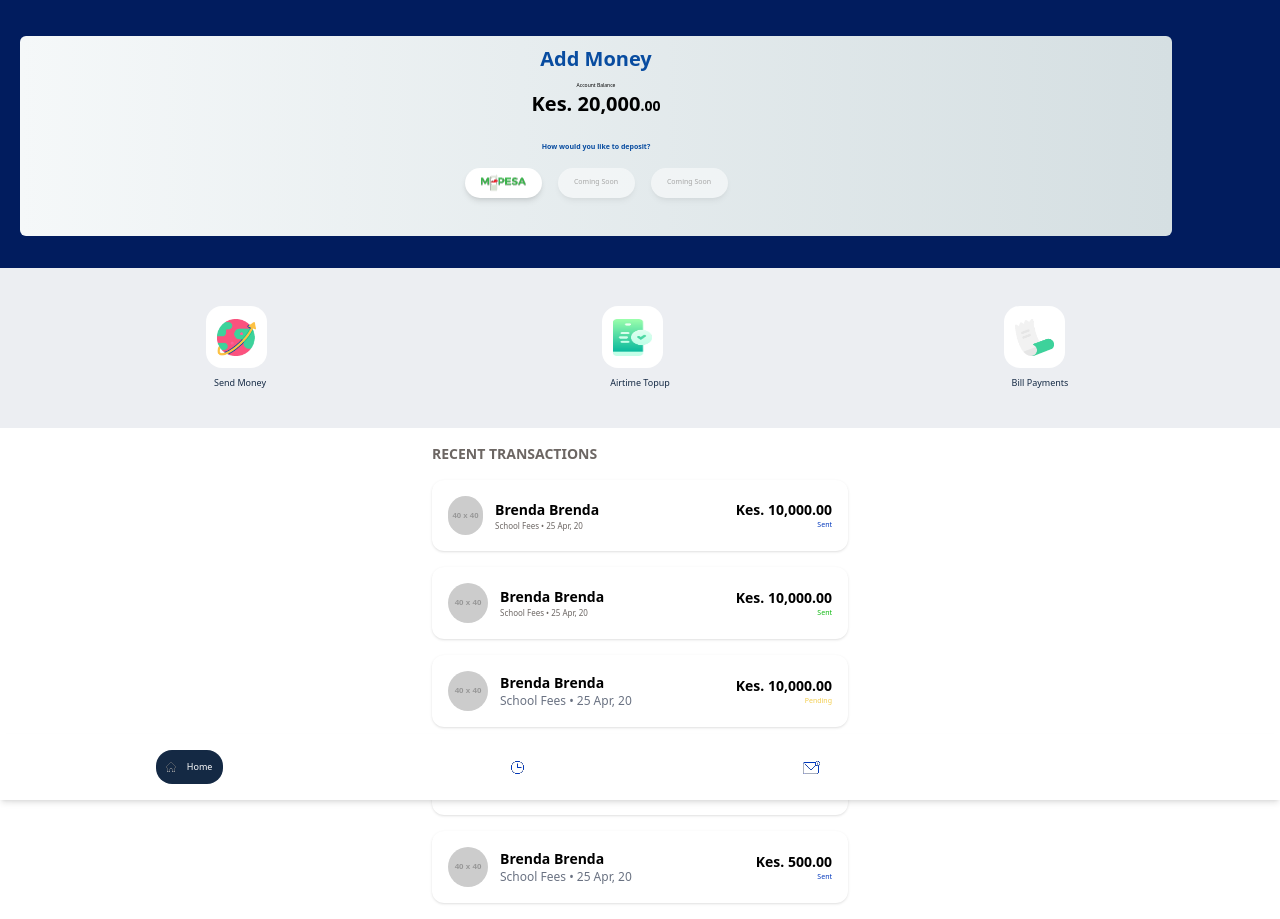
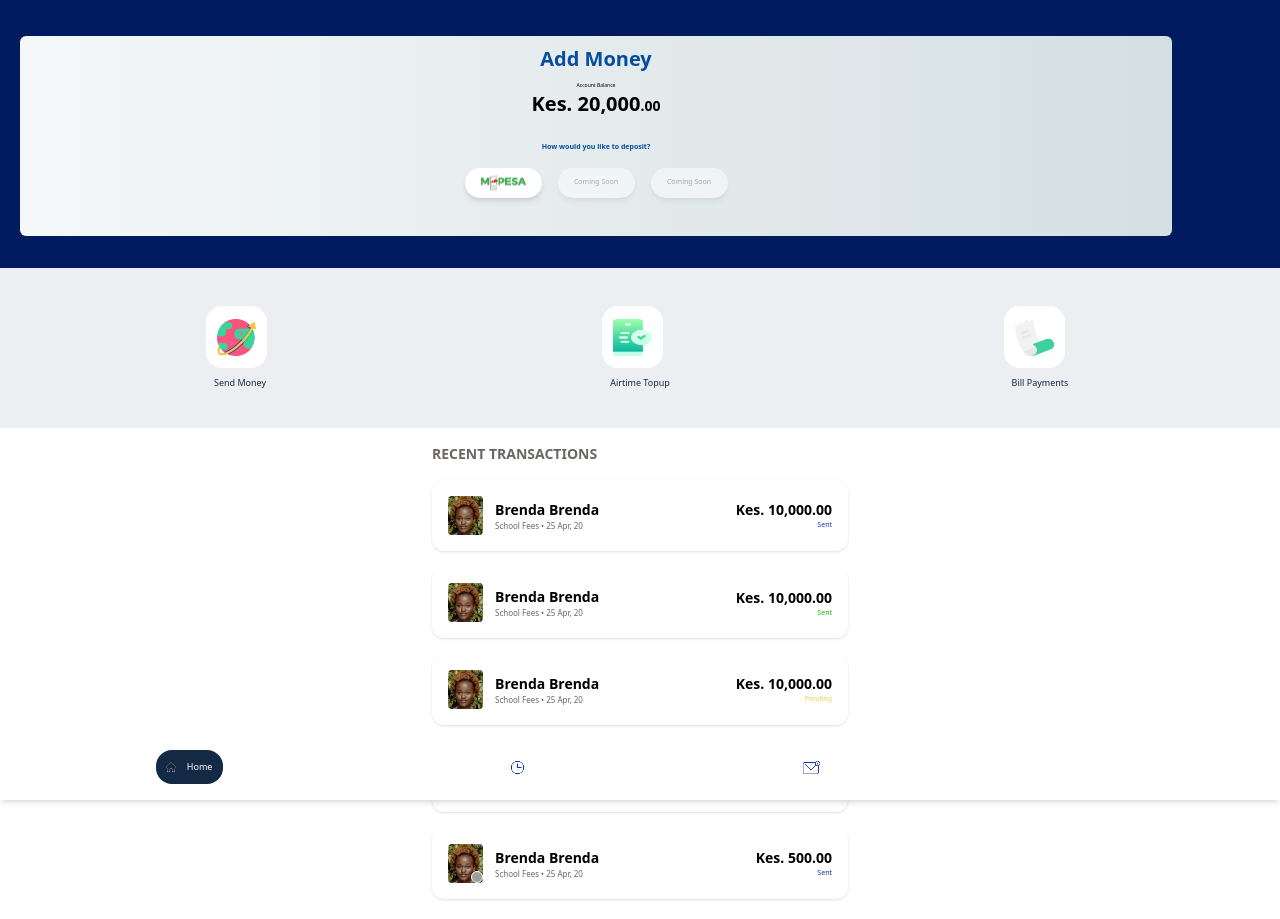
Before and after one commit to smith-maina7/Lypa-app, a Vue app: page /deposit in a window 1280 px wide. Built offline with nearby package versions, Linux system fonts and the light colour scheme; grey boxes are pictures that could not be loaded; some icons are missing.

Commit message:
reduced the p tags for and inserted brenda's image.

```diff
--- a/src/components/depo_sit.vue
+++ b/src/components/depo_sit.vue
@@ -1,25 +1,33 @@
 <script setup>
-  import {Icon} from '@iconify/vue'
-
+import { Icon } from '@iconify/vue'
 </script>
 <template>
   <main class="grid grid-cols-1">
     <div id="container" class="h-67 w-full bg-[#011C5E]">
-            <div id="bal-detail" class=" bg-linear-to-r from-[#F5F8F9] to-[#D5DFE2] w-[90%] h-50 rounded-md mx-5 mt-9 flex flex-grow flex-wrap flex-col items-center drop-shadow-[#8092bd]">
-                <p class="text-[20px] text-[#084CA0] font-bold my-2 " >Add Money</p>
+      <div
+        id="bal-detail"
+        class="bg-linear-to-r from-[#F5F8F9] to-[#D5DFE2] w-[90%] h-50 rounded-md mx-5 mt-9 flex flex-grow flex-wrap flex-col items-center drop-shadow-[#8092bd]"
+      >
+        <p class="text-[20px] text-[#084CA0] font-bold my-2">Add Money</p>
         <p class="text-black text-[5px] font-bolder">Account Balance</p>
         <p class="text-xl font-bold mb-6">Kes. 20,000<span class="text-sm">.00</span></p>
-                <p class="text-sm text-[#084CA0] font-bold mb-2 text-[7px]">How would you like to deposit?</p>
-
+        <p class="text-sm text-[#084CA0] font-bold mb-2 text-[7px]">
+          How would you like to deposit?
+        </p>
 
         <div id="bal-cards" class="flex gap-4 mt-2">
-                <p class="bg-white rounded-[20px] w-[77px] h-[30px] shadow-md bg-[url('/images/mpesa.png')] object-contain bg-no-repeat bg-center">
-                </p>
+          <p
+            class="bg-white rounded-[20px] w-[77px] h-[30px] shadow-md bg-[url('/images/mpesa.png')] object-contain bg-no-repeat bg-center"
+          ></p>
 
-                <p class="bg-white rounded-[20px] w-[77px] h-[30px] flex items-center justify-center text-center shadow-md text-[#6C6663] opacity-[50%] text-[7px]">
+          <p
+            class="bg-white rounded-[20px] w-[77px] h-[30px] flex items-center justify-center text-center shadow-md text-[#6C6663] opacity-[50%] text-[7px]"
+          >
             Coming Soon
           </p>
-                 <p class="bg-white rounded-[20px] w-[77px] h-[30px] flex items-center justify-center text-center shadow-md text-[#6C6663] opacity-[50%] text-[7px]">
+          <p
+            class="bg-white rounded-[20px] w-[77px] h-[30px] flex items-center justify-center text-center shadow-md text-[#6C6663] opacity-[50%] text-[7px]"
+          >
             Coming Soon
           </p>
         </div>
@@ -27,18 +35,27 @@
     </div>
     <div class="w-full h-40 bg-[#ECEEF2] opacity-100% grid grid-cols-3 place-items-center px-10">
       <div>
-                <div class="bg-white w-[61px] h-[62px] grid grid-cols-1 place-items-center rounded-2xl mb-2">
-                    <img src="/images/world.png" alt="Image of the World" class="w-[39px] h-[37px]"></div>
+        <div
+          class="bg-white w-[61px] h-[62px] grid grid-cols-1 place-items-center rounded-2xl mb-2"
+        >
+          <img src="/images/world.png" alt="Image of the World" class="w-[39px] h-[37px]" />
+        </div>
         <p class="text-[#142944] text-[9px] px-2">Send Money</p>
       </div>
       <div>
-                <div class="bg-white w-[61px] h-[62px] grid grid-cols-1 place-items-center rounded-2xl mb-2">
-                    <img src="/images/Image97.png" alt="Image of the World" class="w-[39px] h-[37px]"></div>
+        <div
+          class="bg-white w-[61px] h-[62px] grid grid-cols-1 place-items-center rounded-2xl mb-2"
+        >
+          <img src="/images/Image97.png" alt="Image of the World" class="w-[39px] h-[37px]" />
+        </div>
         <p class="text-[#142944] text-[9px] px-2">Airtime Topup</p>
       </div>
       <div>
-                <div class="bg-white w-[61px] h-[62px] grid grid-cols-1 place-items-center rounded-2xl mb-2">
-                    <img src="/images/Image96.png" alt="Image of the World" class="w-[39px] h-[37px]"></div>
+        <div
+          class="bg-white w-[61px] h-[62px] grid grid-cols-1 place-items-center rounded-2xl mb-2"
+        >
+          <img src="/images/Image96.png" alt="Image of the World" class="w-[39px] h-[37px]" />
+        </div>
         <p class="text-[#142944] text-[9px] px-2">Bill Payments</p>
       </div>
     </div>
@@ -50,7 +67,11 @@
         <!-- Repeat this block for each transaction -->
         <div class="flex items-center justify-between p-4 bg-white rounded-xl shadow-sm">
           <div class="flex items-center gap-3">
-               <img src="https://via.placeholder.com/40" alt="Avatar" class="w-[35px] h-[39px] rounded-full object-cover" />
+            <img
+              src="/images/Brendas.png"
+              alt="Avatar"
+              class="w-[35px] h-[39px] rounded-sm object-cover"
+            />
             <div>
               <p class="font-semibold text-sm">Brenda Brenda</p>
               <p class="text-[8px] text-[#6C6663]">School Fees • 25 Apr, 20</p>
@@ -61,13 +82,16 @@
             <p class="font-semibold text-sm">Kes. 10,000.00</p>
             <p class="text-[7px] text-[#0037BC]">Sent</p>
           </div>
-
         </div>
 
         <!-- Pending version -->
         <div class="flex items-center justify-between p-4 bg-white rounded-xl shadow-sm">
           <div class="flex items-center gap-3">
-        <img src="https://via.placeholder.com/40" alt="Avatar" class="w-10 h-10 rounded-full object-cover" />
+            <img
+              src="/images/Brendas.png"
+              alt="Avatar"
+              class="w-[35px] h-[39px] rounded-sm object-cover"
+            />
             <div>
               <p class="font-semibold text-sm">Brenda Brenda</p>
               <p class="text-[8px] text-[#6C6663]">School Fees • 25 Apr, 20</p>
@@ -82,10 +106,14 @@
         <!-- Pending version -->
         <div class="flex items-center justify-between p-4 bg-white rounded-xl shadow-sm">
           <div class="flex items-center gap-3">
-        <img src="https://via.placeholder.com/40" alt="Avatar" class="w-10 h-10 rounded-full object-cover" />
+            <img
+              src="/images/Brendas.png"
+              alt="Avatar"
+              class="w-[35px] h-[39px] rounded-sm object-cover"
+            />
             <div>
               <p class="font-semibold text-sm">Brenda Brenda</p>
-          <p class="text-xs text-gray-500">School Fees • 25 Apr, 20</p>
+              <p class="text-[8px] text-[#6C6663]">School Fees • 25 Apr, 20</p>
             </div>
           </div>
           <div class="text-right">
@@ -97,10 +125,14 @@
         <!-- Pending version -->
         <div class="flex items-center justify-between p-4 bg-white rounded-xl shadow-sm">
           <div class="flex items-center gap-3">
-        <img src="https://via.placeholder.com/40" alt="Avatar" class="w-10 h-10 rounded-full object-cover" />
+            <img
+              src="/images/Brendas.png"
+              alt="Avatar"
+              class="w-[35px] h-[39px] rounded-sm object-cover"
+            />
             <div>
               <p class="font-semibold text-sm">Brenda Brenda</p>
-          <p class="text-xs text-gray-500">School Fees • 25 Apr, 20</p>
+              <p class="text-[8px] text-[#6C6663]">School Fees • 25 Apr, 20</p>
             </div>
           </div>
           <div class="text-right">
@@ -112,10 +144,21 @@
         <!-- Another variant -->
         <div class="flex items-center justify-between p-4 bg-white rounded-xl shadow-sm">
           <div class="flex items-center gap-3">
-        <img src="https://via.placeholder.com/40" alt="Avatar" class="w-10 h-10 rounded-full object-cover" />
+            <div class="relative w-[35px] h-[39px]">
+              <!-- brenda Image -->
+              <img
+                src="/images/Brendas.png"
+                alt="Avatar"
+                class="w-full h-full rounded-sm object-cover"
+              />
+
+              <div
+                class="absolute bottom-0 right-0 w-[12px] h-[12px] rounded-full bg-[url('/images/small-icon.png')] bg-cover bg-center border border-white"
+              ></div>
+            </div>
             <div>
               <p class="font-semibold text-sm">Brenda Brenda</p>
-          <p class="text-xs text-gray-500">School Fees • 25 Apr, 20</p>
+              <p class="text-[8px] text-[#6C6663]">School Fees • 25 Apr, 20</p>
             </div>
           </div>
           <div class="text-right">
@@ -126,21 +169,23 @@
       </div>
 
       <!-- Bottom Navigation -->
-  <div class="fixed bottom-0 left-0 right-0 bg-white shadow-md flex justify-around items-center p-4">
-    <button class="flex justify-evenly items-center text-white bg-[#142944] w-[67px] h-[34px] rounded-2xl ">
-      <img src="/images/home.png" alt="home image" class="pl-2">
+      <div
+        class="fixed bottom-0 left-0 right-0 bg-white shadow-md flex justify-around items-center p-4"
+      >
+        <button
+          class="flex justify-evenly items-center text-white bg-[#142944] w-[67px] h-[34px] rounded-2xl"
+        >
+          <img src="/images/home.png" alt="home image" class="pl-2" />
           <span class="text-[9px] px-2">Home</span>
         </button>
         <button class="flex flex-col items-center text-gray-500">
-      <img src="/images/transaction.png" alt="transaction image" class="pl-2">
+          <img src="/images/transaction.png" alt="transaction image" class="pl-2" />
         </button>
         <button class="flex flex-col items-center text-gray-500">
-        <img src="/images/envelop.png" alt="">
+          <img src="/images/envelop.png" alt="" />
         </button>
         <button class="flex flex-col items-center text-gray-500">
-
           <Icon icon="humbleicons:align-text-left" class="w-6 h-6 mb-1 text-[#0037BC]" />
-
         </button>
       </div>
     </div>
```
Also changed, not shown: public/images/Brendas.png (added). Lines whose indentation alone changed are shown as unchanged.
